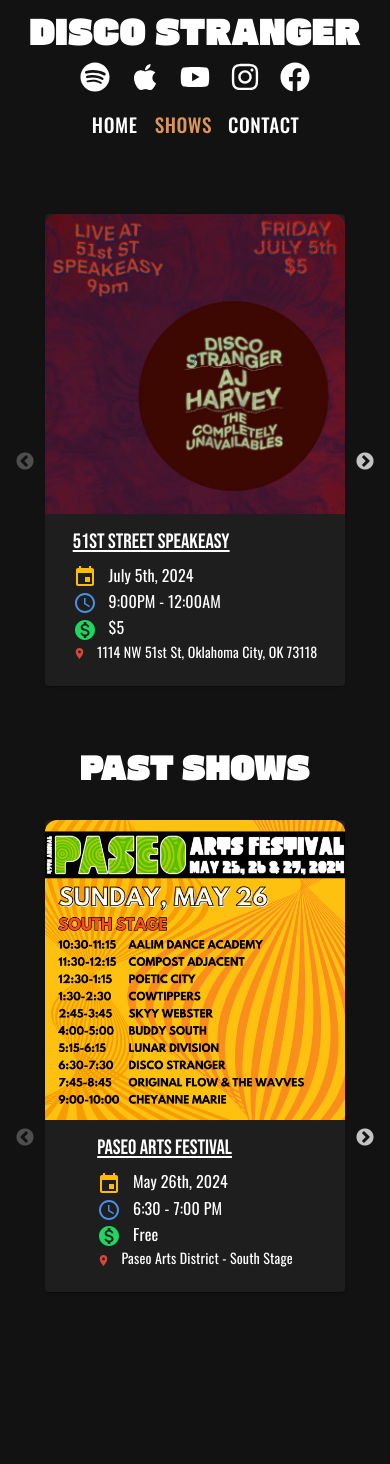
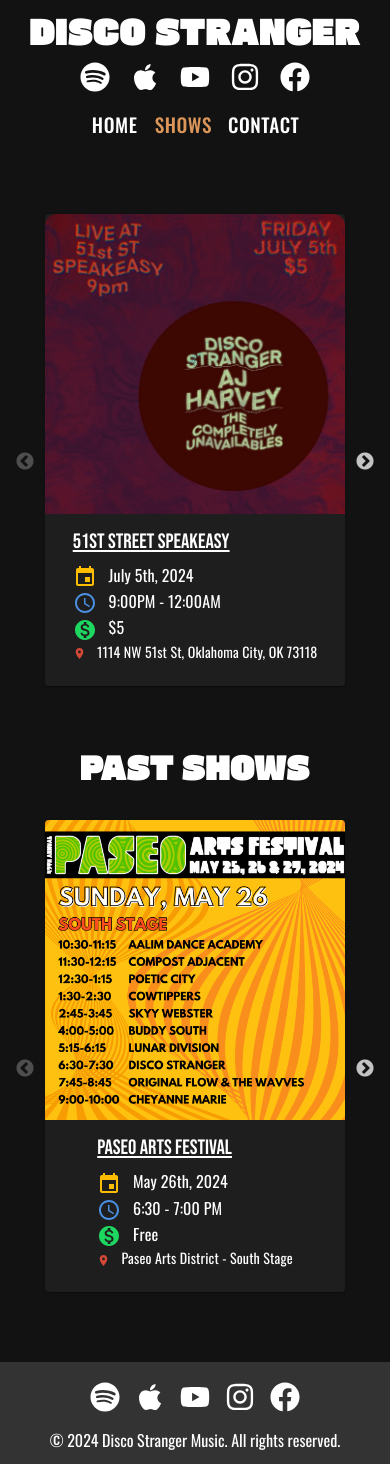
Before and after one commit to ajSeadler/band-website, a React (Vite) app: page /shows in a window 390 px wide. Shown: the top 1464 px of the page. Built offline with nearby package versions, Linux system fonts and the light colour scheme; a small style sheet from the web is missing; a web font is replaced by a local one.

Commit message:
fix card show img size

```diff
--- a/src/components/Shows.jsx
+++ b/src/components/Shows.jsx
@@ -158,7 +158,7 @@ const Shows = () => {
                     <img
                       src={show.image}
                       alt={`Band Picture ${index}`}
-                      className="show-image"
+                      className="show-image-past"
                     />
                     <CardContent className="show-card-content">
                       <h6
--- a/src/styles/Shows.css
+++ b/src/styles/Shows.css
@@ -111,6 +111,9 @@
   .show-image {
     height: auto;
   }
+  .show-image-past {
+    height: 300px;
+  }
 }
 
 .past-shows-anchor {
```
